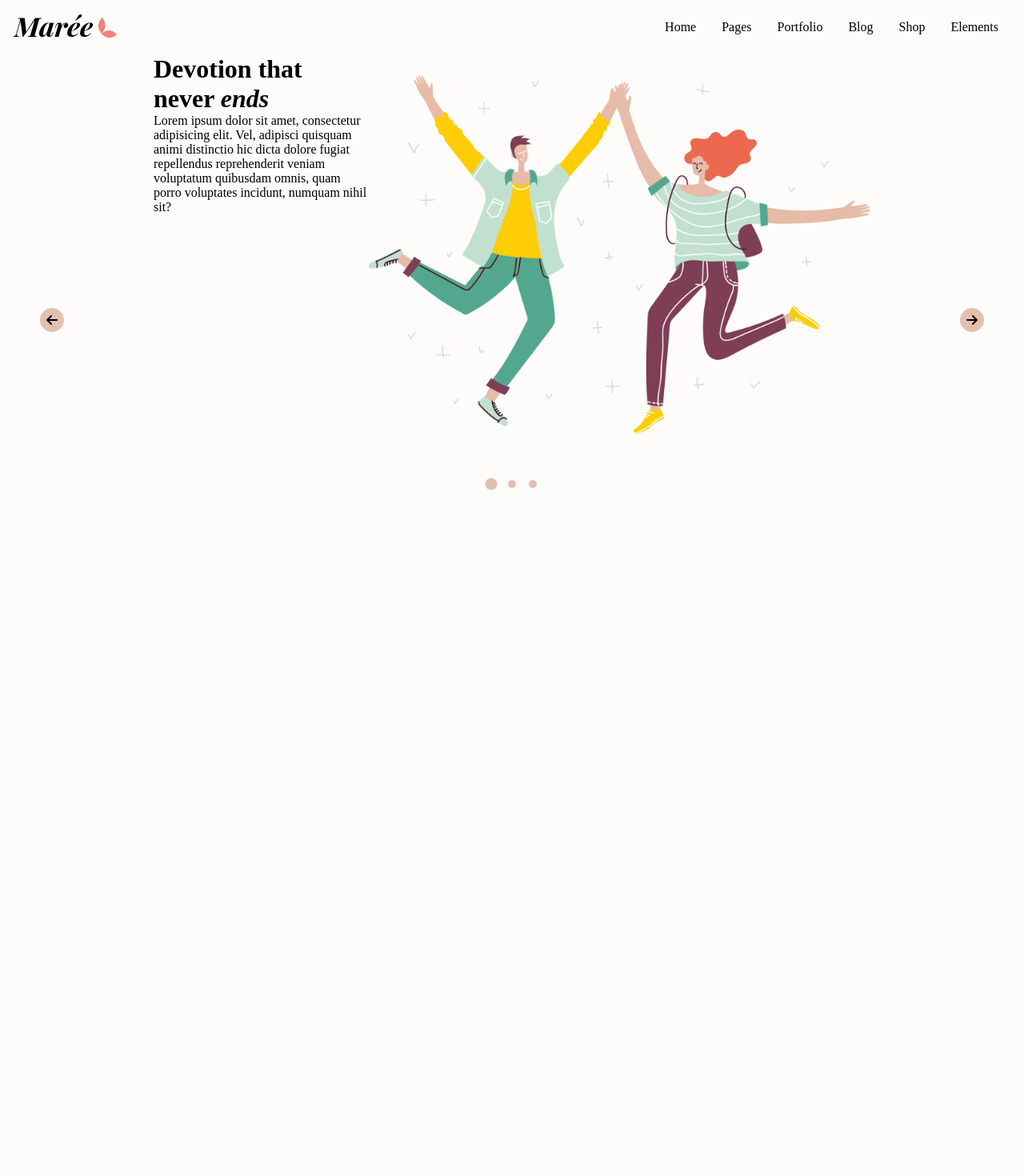
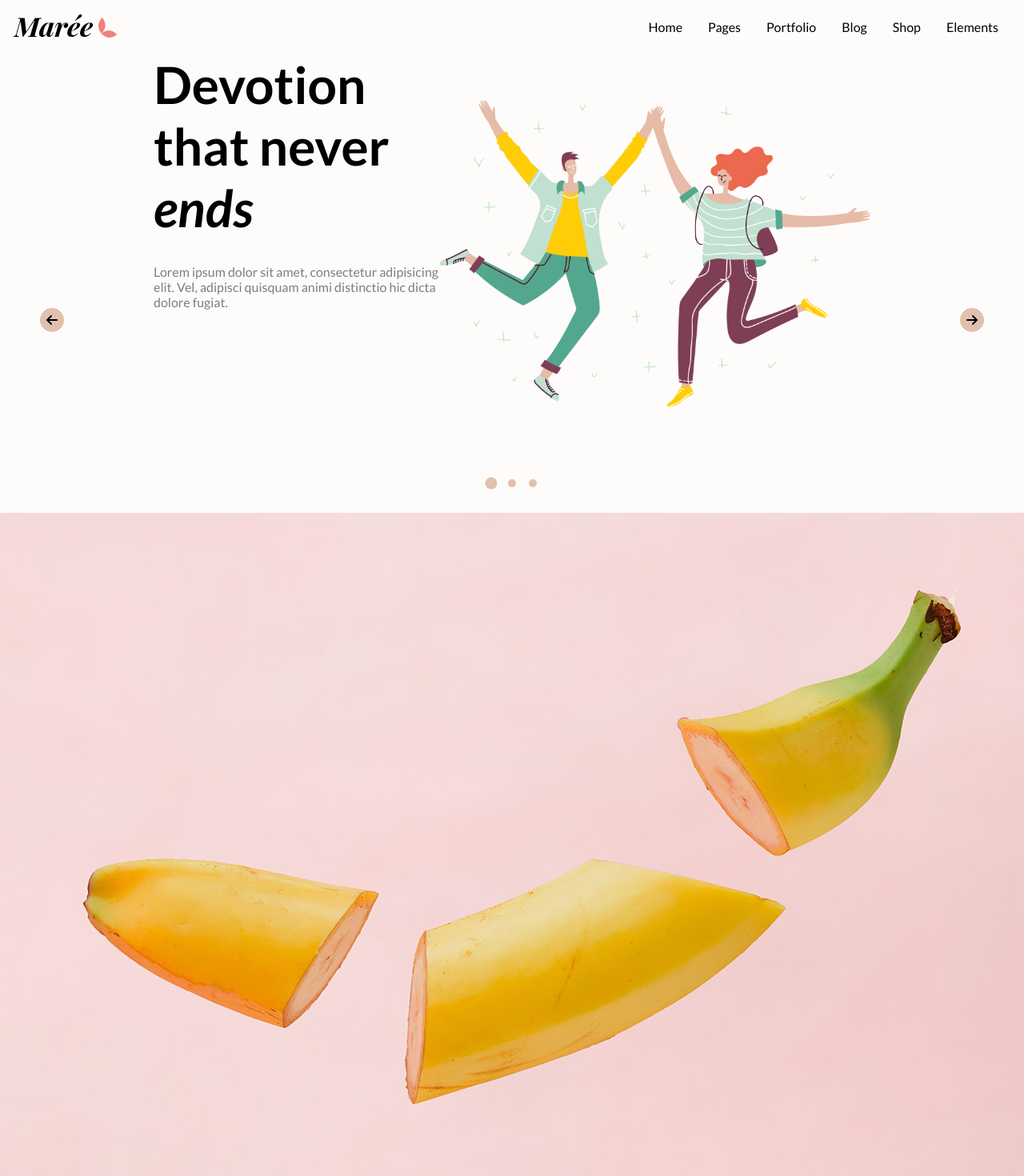
Before and after one commit to Carmine-Faella/proj-html-vuejs, a Vue app: page / in a window 1280 px wide. Shown: the top 1470 px of the page at 80% size. Before the commit the page ends 800 px from the top, so only its background shows below. Built offline with nearby package versions, Linux system fonts and the light colour scheme.

Commit message:
Inserimento Immagini

```diff
--- a/index.html
+++ b/index.html
@@ -6,6 +6,9 @@
     <meta name="viewport" content="width=device-width, initial-scale=1.0" />
     <title>Vite + Vue</title>
     <link rel="stylesheet" href="https://cdnjs.cloudflare.com/ajax/libs/font-awesome/6.4.0/css/all.min.css" integrity="sha512-iecdLmaskl7CVkqkXNQ/ZH/XLlvWZOJyj7Yy7tcenmpD1ypASozpmT/E0iPtmFIB46ZmdtAc9eNBvH0H/ZpiBw==" crossorigin="anonymous" referrerpolicy="no-referrer" />
+    <link rel="preconnect" href="https://fonts.googleapis.com">
+    <link rel="preconnect" href="https://fonts.gstatic.com" crossorigin>
+    <link href="https://fonts.googleapis.com/css2?family=Lato:ital,wght@0,100;0,300;0,400;0,700;0,900;1,100;1,300;1,400;1,700;1,900&display=swap" rel="stylesheet">
   </head>
   <body>
     <div id="app"></div>
--- /dev/null
+++ b/src/components/Card.vue
@@ -0,0 +1,32 @@
+<script>
+
+export default{
+    data(){
+        return{
+
+        }
+    },
+    props:{
+        image:String,
+        name:String
+    },
+    methods:{
+        getImagePath: function(img){
+            return new URL(`../assets/${img}`, import.meta.url).href;
+        }
+    }
+}
+
+</script>
+
+<template>
+
+    <div>
+        <img :src="getImagePath(image)">
+    </div>
+
+</template>
+
+<style scoped lang="scss">
+
+</style>
--- /dev/null
+++ b/src/components/CardList.vue
@@ -0,0 +1,68 @@
+<script>
+
+import Card from './Card.vue';
+
+export default{
+    components:{
+        Card
+    },
+    data(){
+        return{
+            cardList:[
+                {
+                    url:'h-2-blog-img-1.jpg',
+                    name:'Illustartion of Novels'
+                },
+                {
+                    url:'h-2-blog-img-2.jpg',
+                    name:'Illustartion of Novels'
+                },
+                {
+                    url:'h-2-blog-img-3.jpg',
+                    name:'Illustartion of Novels'
+                },
+                {
+                    url:'h-2-port-img-1.jpg',
+                    name:'Illustartion of Novels'
+                },
+                {
+                    url:'h-2-port-img-2.jpg',
+                    name:'Illustartion of Novels'
+                },
+                {
+                    url:'h-2-port-img-3.jpg',
+                    name:'Illustartion of Novels'
+                },
+                {
+                    url:'h-2-port-img-4.jpg',
+                    name:'Illustartion of Novels'
+                },
+                {
+                    url:'h-2-port-img-5.jpg',
+                    name:'Illustartion of Novels'
+                },
+                {
+                    url:'h-2-port-img-6.jpg',
+                    name:'Illustartion of Novels'
+                }
+            ]
+        }
+    }
+}
+
+</script>
+
+<template>
+
+    <div v-for="card,index in cardList" :key="index">
+        <Card
+        :image="card.url"
+        :name="card.name"
+        />
+    </div>
+
+</template>
+
+<style scoped lang="scss">
+
+</style>
--- a/src/components/PageMain.vue
+++ b/src/components/PageMain.vue
@@ -1,10 +1,12 @@
 <script>
 
 import Slider from './Slider.vue';
+import CardList from './CardList.vue';
 
 export default{
   components:{
-    Slider
+    Slider,
+    CardList
   },
   data(){
     return{
@@ -18,6 +20,7 @@ export default{
 
 <template>
   <Slider/>
+  <CardList/>
 </template>
 
 <style scoped lang="scss">
--- a/src/components/Slider.vue
+++ b/src/components/Slider.vue
@@ -42,7 +42,7 @@ export default{
 
         <div class="introdution">
             <h1>Devotion that never <i>ends</i></h1>
-            <p>Lorem ipsum dolor sit amet, consectetur adipisicing elit. Vel, adipisci quisquam animi distinctio hic dicta dolore fugiat repellendus reprehenderit veniam voluptatum quibusdam omnis, quam porro voluptates incidunt, numquam nihil sit?</p>
+            <p>Lorem ipsum dolor sit amet, consectetur adipisicing elit. Vel, adipisci quisquam animi distinctio hic dicta dolore fugiat.</p>
         </div>
         <div class="img-wrap">
             <img :src="sliderImg[activeImage]">
@@ -66,17 +66,26 @@ export default{
     height: 500px;
 
     .introdution {
-        width: 30%;
+        width: 40%;
     }
 
     .img-wrap {
-        width: 70%;
+        width: 60%;
     }
 
     img{
         object-fit: contain;
         width: 100%;
         height: 100%;
+    }
+
+    h1{
+        font-size: 4rem;
+    }
+
+    p{
+        opacity: 0.5;
+        padding: 2rem 0;
     }
 }
 
--- a/src/styles/general.scss
+++ b/src/styles/general.scss
@@ -8,4 +8,5 @@
 
 body{
     background-color:$back-4;
+    font-family: 'Lato', sans-serif;
 }
```
